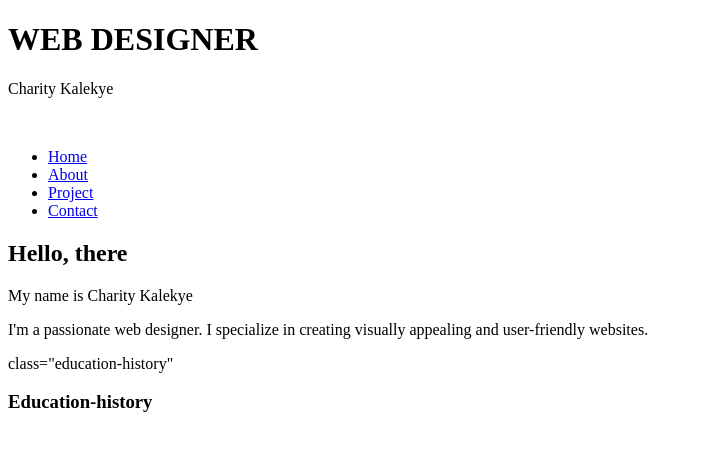
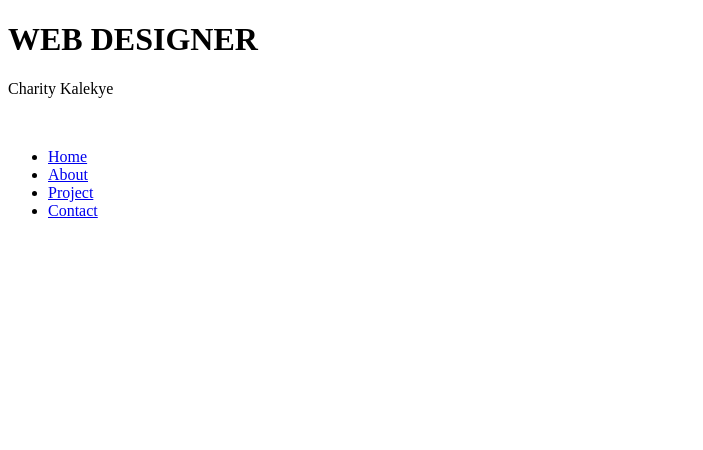
Before and after one commit to Charity-001-byte/Portfolio, a plain HTML site: page index.html in a window 1280 px wide. Shown: the whole page, without its empty margins (0-703 px from the left). Drawn offline with Linux system fonts and the light colour scheme.

Commit message:
linked the files

```diff
--- a/index.html
+++ b/index.html
@@ -19,20 +19,5 @@
             <li><a href="#contact">Contact</a></li>
         </ul>
     </nav>
-    <main>
-        <!-- about me -->
-        <section id="home">
-            <h2>Hello, there</h2>
-            <p>My name is Charity Kalekye</p>
-            <p>I'm a passionate web designer. I specialize in creating visually appealing and user-friendly websites.</p>
-        </section>
-        <!-- education and experience -->
-         <section id="about">
-            class="education-history"
-            <h3>Education-history</h3>
-         </section>
-
-    </main>
-
 </body>
 </html>
```
Also changed, not shown: about.html (+5 -0 lines), home.html (+6 -0 lines).
